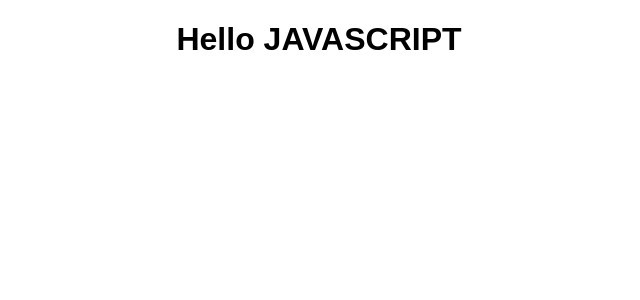
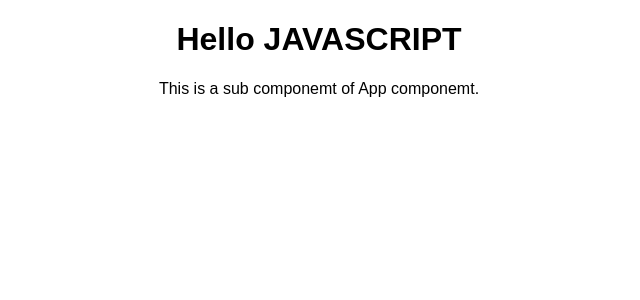
Before and after one commit to shiranta/React_Sample_Proj, a React (Create React App) app: page / in a window 1280 px wide. Shown: the top 300 px of the page, without its empty margins (321-961 px from the left). Built offline with nearby package versions, Linux system fonts and the light colour scheme.

Commit message:
Add a sub component to app component

```diff
--- a/src/App.js
+++ b/src/App.js
@@ -2,11 +2,19 @@ import "./styles.css";
 
 //vriables
 let subject = "JavaScript";
+function Header() {
+  return (
+    <header>
+      <p>This is a sub componemt of App componemt.</p>
+    </header>
+  );
+}
 
 export default function App() {
   return (
     <div className="App">
       <h1>Hello {subject.toUpperCase()}</h1>
+      <Header/>
     </div>
   );
 }
```
Also changed, not shown: package.json (+7 -2 lines), 1 other file (tests, documents, lock files or other folders).
